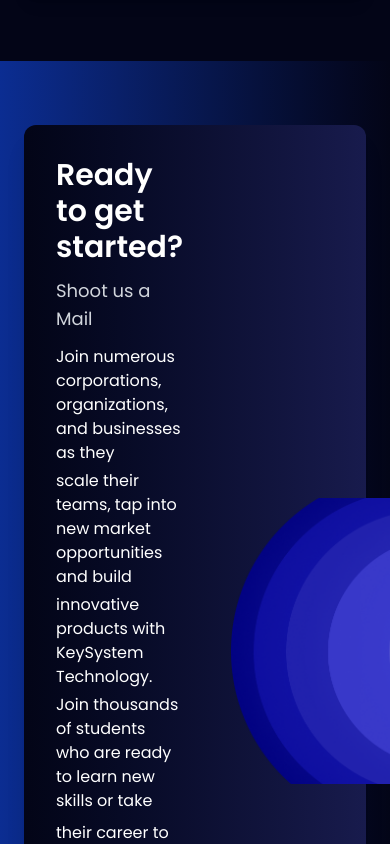
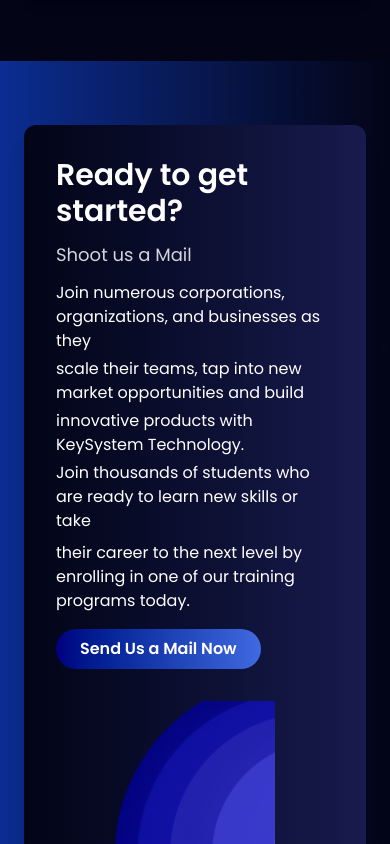
Before and after one commit to DarkVayder/keysystem, a React (Vite) app: page / in a window 390 px wide. Shown: the part 8800-9644 px from the top of the page. Built offline with nearby package versions, Linux system fonts and the light colour scheme.

Commit message:
build: adjusted flex and color to fix mobile responsiveness

```diff
--- a/src/components/GetStarted.jsx
+++ b/src/components/GetStarted.jsx
@@ -4,10 +4,9 @@
 const GetStarted = () => {
   return (
     <div className="bg-gradient-to-r from-[#0B2D92] to-[#030517] py-16 px-6 text-white">
-      {/* Card Section */}
-      <div className="bg-gradient-to-r from-[#030517] to-[#181B4D] p-8 rounded-xl shadow-xl flex items-center justify-between transition-shadow duration-500 ease-in-out hover:shadow-[0_0_40px_rgba(65,105,225,0.6)] max-w-4xl mx-auto">
+      <div className="bg-gradient-to-r from-[#030517] to-[#181B4D] p-8 rounded-xl shadow-xl flex flex-col md:flex-row items-center md:justify-between transition-shadow duration-500 ease-in-out hover:shadow-[0_0_40px_rgba(65,105,225,0.6)] max-w-4xl mx-auto">
         {/* Text Section */}
-        <div className="flex-1 pr-6">
+        <div className="flex-1 md:pr-6 text-white">
           <h1 className="text-3xl font-semibold mb-3">Ready to get started?</h1>
           <p className="text-lg text-gray-300 mb-3">Shoot us a Mail</p>
           <h2 className="text-base mb-1">Join numerous corporations, organizations, and businesses as they</h2>
@@ -25,7 +24,7 @@
         </div>
 
         {/* Spiral Image Section */}
-        <div className="flex-shrink-0 ml-6 mt-8 md:mt-0 md:w-auto">
+        <div className="mt-8 md:mt-0 md:ml-6 w-full md:w-auto flex justify-center">
           <img src={spiral} alt="Spiral" className="w-40 h-auto object-contain" />
         </div>
       </div>
```
